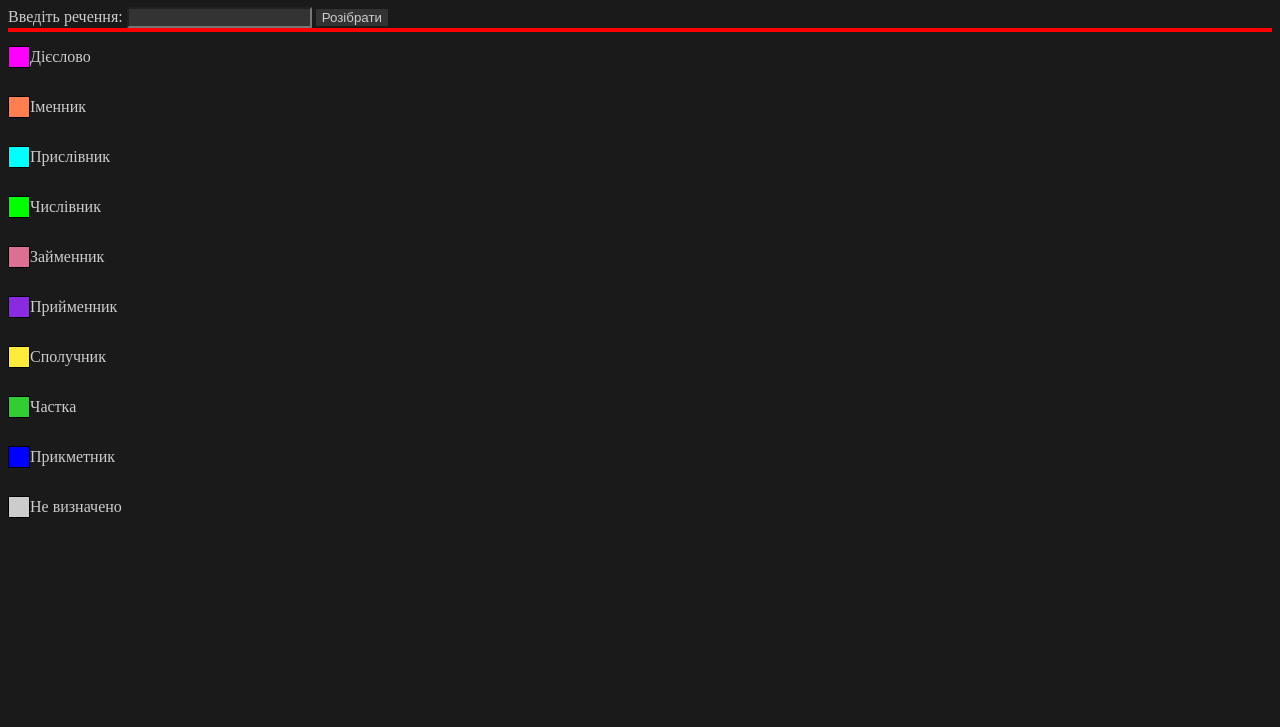
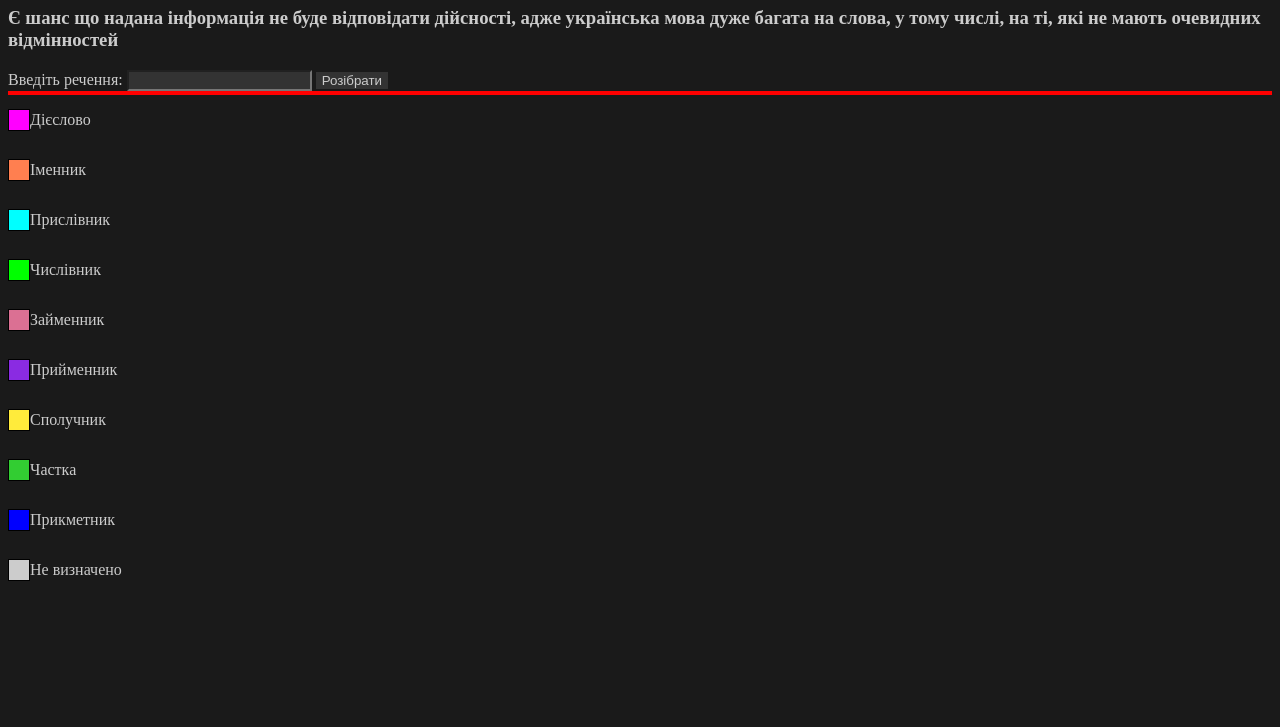
Before and after one commit to Walik23/project, a plain HTML site: page index.html in a window 1280 px wide. Shown: the part 73-800 px from the top of the page. Drawn offline with Linux system fonts and the light colour scheme.

Commit message:
Update index.html

```diff
--- a/index.html
+++ b/index.html
@@ -14,6 +14,7 @@
 <body class="content">
 
   <h1>Розібрати речення</h1>
+  <h3>Є шанс що надана інформація не буде відповідати дійсності, адже українська мова дуже багата на слова, у тому числі, на ті, які не мають очевидних відмінностей</h3>
 
   <label for="text">Введіть речення:</label>
   <input type="text" id="text" class="content">
```
